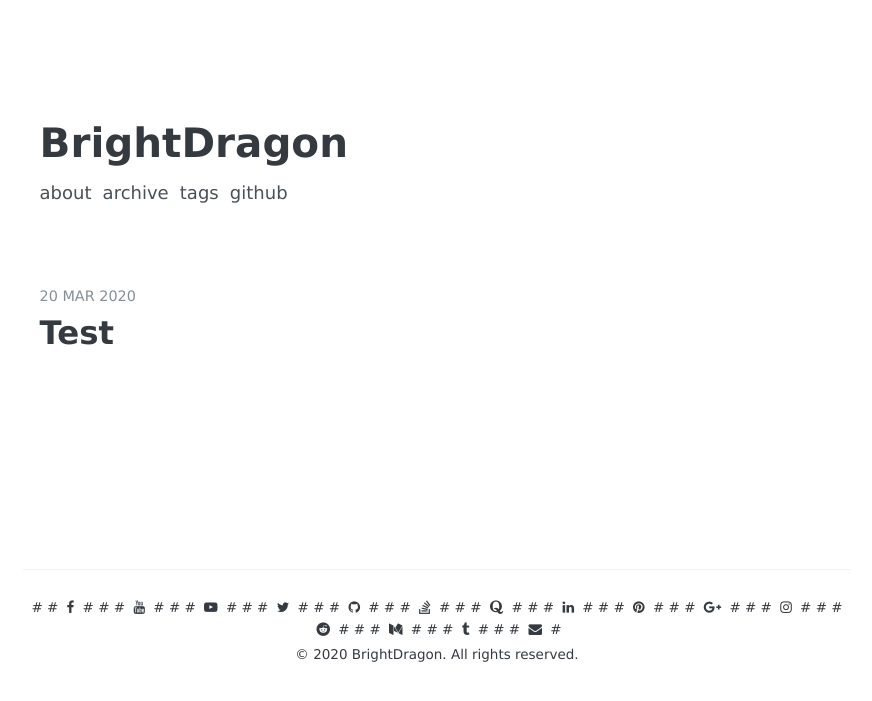
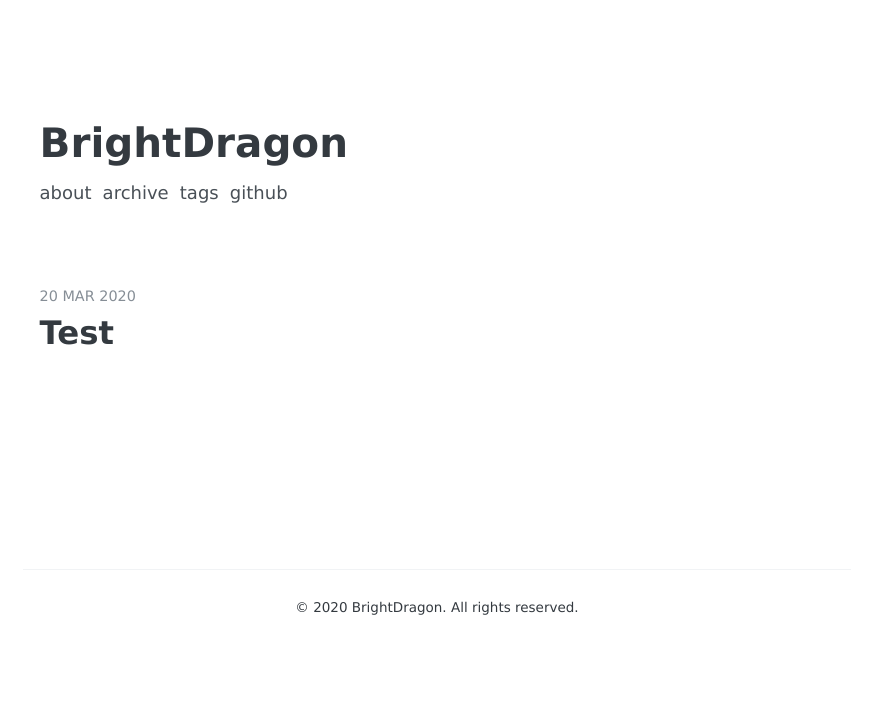
Before and after one commit to brightdragon/brightdragon.github.io, a Jekyll site: the page built from index.html, in a window 1280 px wide. Shown: the top 701 px of the page, without its empty margins (203-1075 px from the left). Built offline with Jekyll 4.4.1, drawn with Linux system fonts in a browser that asks for light colours; some web fonts are replaced; the list of posts is cut into pages by our own code.

Commit message:
Update footer.html

```diff
--- a/_includes/footer.html
+++ b/_includes/footer.html
@@ -1,67 +1,67 @@
 <!-- Documents about icons are here: http://fontawesome.io/icons/ -->
 <div class="footer">
   <hr />
-  <div class="footer-link">
-#    {% if site.author.facebook %}
-#    <a href="https://www.facebook.com/{{ site.author.facebook }}"><i class="fa fa-facebook" aria-hidden="true"></i></a>
-#    {% endif %}
+  <!-- <div class="footer-link">
+    {% if site.author.facebook %}
+    <a href="https://www.facebook.com/{{ site.author.facebook }}"><i class="fa fa-facebook" aria-hidden="true"></i></a>
+    {% endif %}
 
-#	  {% if site.author.youtubeUser %}
-#    <a href="https://www.youtube.com/user/{{ site.author.youtubeUser }}"><i class="fa fa-youtube" aria-hidden="true"></i></a>
-#    {% endif %}
+	{% if site.author.youtubeUser %}
+    <a href="https://www.youtube.com/user/{{ site.author.youtubeUser }}"><i class="fa fa-youtube" aria-hidden="true"></i></a>
+    {% endif %}
 
-#	{% if site.author.youtubeChannel %}
-#    <a href="https://www.youtube.com/channel/{{ site.author.youtubeChannel }}"><i class="fa fa-youtube-play" aria-hidden="true"></i></a>
-#    {% endif %}
+	{% if site.author.youtubeChannel %}
+    <a href="https://www.youtube.com/channel/{{ site.author.youtubeChannel }}"><i class="fa fa-youtube-play" aria-hidden="true"></i></a>
+    {% endif %}
 
-#    {% if site.author.twitter %}
-#    <a href="https://twitter.com/{{ site.author.twitter }}"><i class="fa fa-twitter" aria-hidden="true"></i></a>
-#    {% endif %}
+    {% if site.author.twitter %}
+    <a href="https://twitter.com/{{ site.author.twitter }}"><i class="fa fa-twitter" aria-hidden="true"></i></a>
+    {% endif %}
 
-#    {% if site.author.github %}
-#    <a href="https://github.com/{{ site.author.github }}"><i class="fa fa-github" aria-hidden="true"></i></a>
-#    {% endif %}
+    {% if site.author.github %}
+    <a href="https://github.com/{{ site.author.github }}"><i class="fa fa-github" aria-hidden="true"></i></a>
+    {% endif %}
 
-#	{% if site.author.stackoverflow %}
-#    <a href="http://stackoverflow.com/users/{{ site.author.stackoverflow }}"><i class="fa fa-stack-overflow" aria-hidden="true"></i></a>
-#   {% endif %}
+	{% if site.author.stackoverflow %}
+    <a href="http://stackoverflow.com/users/{{ site.author.stackoverflow }}"><i class="fa fa-stack-overflow" aria-hidden="true"></i></a>
+    {% endif %}
 
-#	{% if site.author.quora %}
-#    <a href="https://www.quora.com/profile/{{ site.author.quora }}"><i class="fa fa-quora" aria-hidden="true"></i></a>
-#    {% endif %}
+	{% if site.author.quora %}
+    <a href="https://www.quora.com/profile/{{ site.author.quora }}"><i class="fa fa-quora" aria-hidden="true"></i></a>
+    {% endif %}
 
-#    {% if site.author.linkedin %}
-#    <a href="https://www.linkedin.com/in/{{ site.author.linkedin }}"><i class="fa fa-linkedin" aria-hidden="true"></i></a>
-#    {% endif %}
+    {% if site.author.linkedin %}
+    <a href="https://www.linkedin.com/in/{{ site.author.linkedin }}"><i class="fa fa-linkedin" aria-hidden="true"></i></a>
+    {% endif %}
 
-#	{% if site.author.pinterest %}
-#    <a href="https://www.pinterest.com/{{ site.author.pinterest }}"><i class="fa fa-pinterest" aria-hidden="true"></i></a>
-#    {% endif %}
+	{% if site.author.pinterest %}
+    <a href="https://www.pinterest.com/{{ site.author.pinterest }}"><i class="fa fa-pinterest" aria-hidden="true"></i></a>
+    {% endif %}
 
-#	{% if site.author.googlePlus %}
-#    <a href="https://plus.google.com/{{ site.author.googlePlus }}"><i class="fa fa-google-plus" aria-hidden="true"></i></a>
-#    {% endif %}
+	{% if site.author.googlePlus %}
+    <a href="https://plus.google.com/{{ site.author.googlePlus }}"><i class="fa fa-google-plus" aria-hidden="true"></i></a>
+    {% endif %}
 
-#	{% if site.author.instagram %}
-#    <a href="https://www.instagram.com/{{ site.author.instagram }}"><i class="fa fa-instagram" aria-hidden="true"></i></a>
-#    {% endif %}
+	{% if site.author.instagram %}
+    <a href="https://www.instagram.com/{{ site.author.instagram }}"><i class="fa fa-instagram" aria-hidden="true"></i></a>
+    {% endif %}
 
-#	{% if site.author.reddit %}
-#    <a href="https://www.reddit.com/user/{{ site.author.reddit }}"><i class="fa fa-reddit" aria-hidden="true"></i></a>
-#    {% endif %}
+	{% if site.author.reddit %}
+    <a href="https://www.reddit.com/user/{{ site.author.reddit }}"><i class="fa fa-reddit" aria-hidden="true"></i></a>
+    {% endif %}
 
-#    {% if site.author.medium %}
-#    <a href="https://medium.com/@{{ site.author.medium }}"><i class="fa fa-medium" aria-hidden="true"></i></a>
-#    {% endif %}
+    {% if site.author.medium %}
+    <a href="https://medium.com/@{{ site.author.medium }}"><i class="fa fa-medium" aria-hidden="true"></i></a>
+    {% endif %}
 
-#    {% if site.author.tumblr %}
-#    <a href="https://{{ site.author.tumblr }}.tumblr.com"><i class="fa fa-tumblr" aria-hidden="true"></i></a>
-#    {% endif %}
+    {% if site.author.tumblr %}
+    <a href="https://{{ site.author.tumblr }}.tumblr.com"><i class="fa fa-tumblr" aria-hidden="true"></i></a>
+    {% endif %}
 
-#    {% if site.author.email %}
-#    <a href="mailto:{{ site.author.email }}"><i class="fa fa-envelope" aria-hidden="true"></i></a>
-#    {% endif %}
+    {% if site.author.email %}
+    <a href="mailto:{{ site.author.email }}"><i class="fa fa-envelope" aria-hidden="true"></i></a>
+    {% endif %}
 
-  </div>
+  </div> -->
   © {{ site.copyright.year }} {{ site.copyright.name }}. All rights reserved.
 </div>
```
